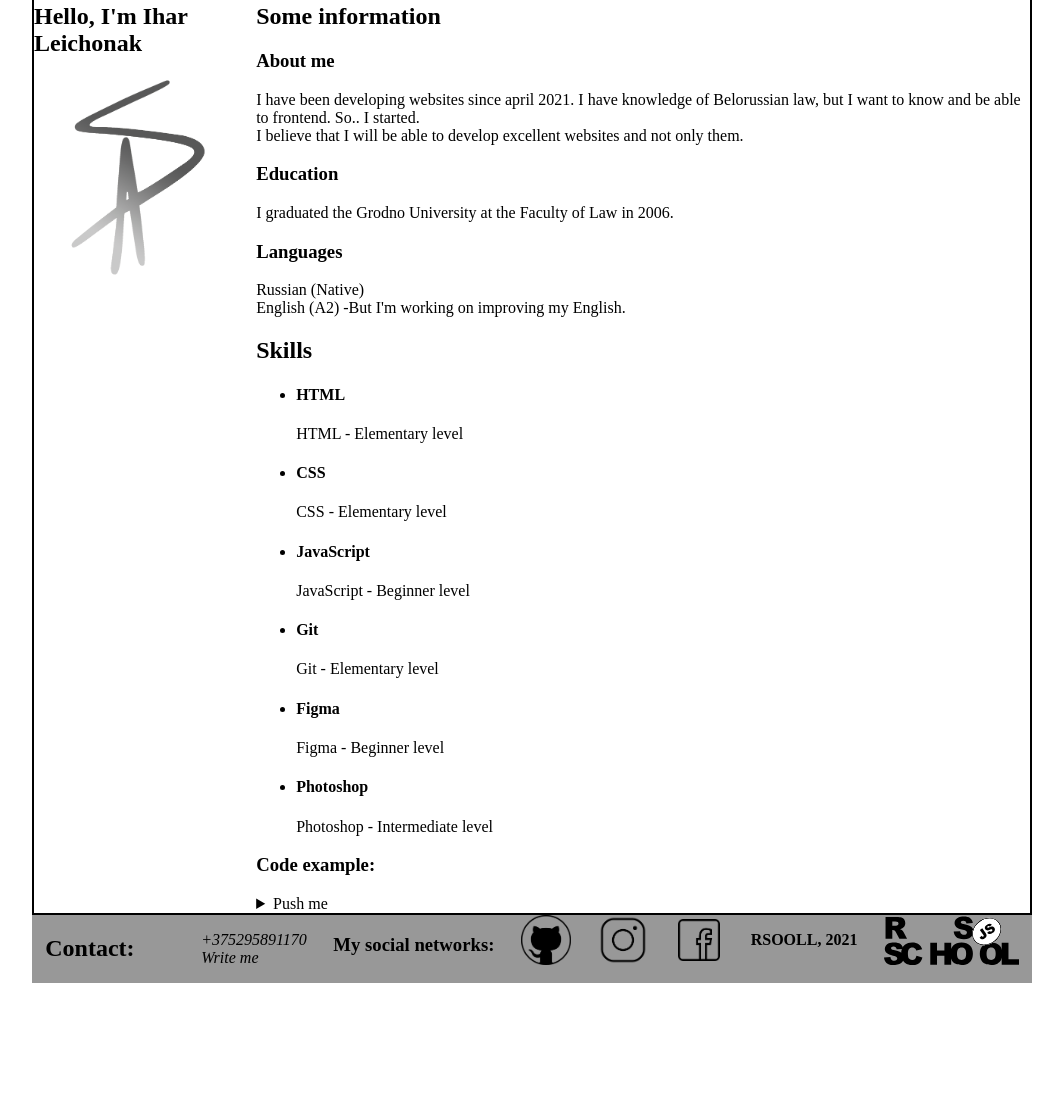
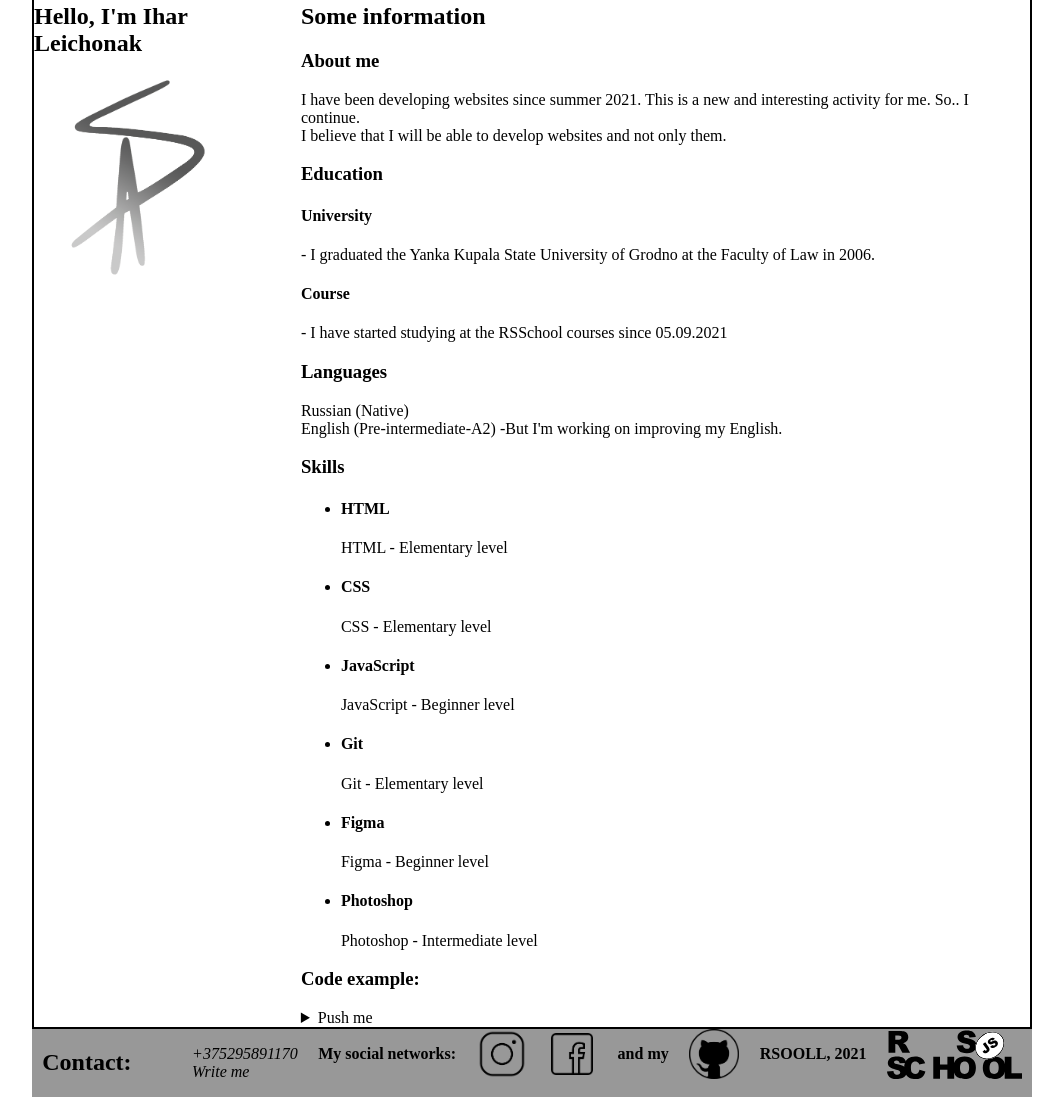
Before and after one commit to rsooll/old, a plain HTML site: page index.html in a window 1280 px wide. Shown: the part 113-1218 px from the top of the page, without its empty margins (108-1171 px from the left). Before the commit the page ends 1104 px from the top, so only its background shows below. Drawn offline with Linux system fonts and the light colour scheme.

Commit message:
refactor: change description and information

```diff
--- a/index.html
+++ b/index.html
@@ -11,9 +11,6 @@
 
 <body>
     <div id="wrapper">
-
-
-
 
         <header>
             <nav>
@@ -45,20 +42,24 @@
                 <section>
                     <div>
                         <h3 id="About">About me</h3>
-                        <p>I have been developing websites since april 2021. I have knowledge of Belorussian law,
-                            but I want to know and be able to frontend. So.. I started. <br>
-                            I believe that I will be able to develop excellent websites and not only them.</p>
+                        <p>I have been developing websites since summer 2021. This is a new and interesting activity for
+                            me. So.. I continue. <br>
+                            I believe that I will be able to develop websites and not only them.</p>
                         <h3>Education</h3>
-                        <p>I graduated the Grodno University at the Faculty of Law in 2006.</p>
+
+                        <h4>University</h4> - I graduated the Yanka Kupala State University of Grodno at the
+                        Faculty of Law in 2006.
+                        <h4>Course</h4> - I have started studying at the <a href="https://rs.school/js/">RSSchool</a>
+                        courses since 05.09.2021
+
                         <h3>Languages</h3>
-                        <p>Russian (Native) <br> English (A2) -But I'm working on improving my English. </p>
+                        <p>Russian (Native) <br> English (Pre-intermediate-A2) -But I'm working on improving my English.
+                        </p>
                     </div>
                 </section>
 
-
-
                 <section>
-                    <h2 id="Skills">Skills</h2>
+                    <h3 id="Skills">Skills</h3>
                     <ul class="skillsList">
                         <li>
                             <div>
@@ -111,23 +112,12 @@
                     </details>
                 </section>
 
-
-
-
-
             </article>
-
-
-
-
         </main>
-
-
 
         <footer>
 
             <h2 id="Contact">Contact:</h2>
-
             <ul class="ContactList">
                 <li>
                     <address><a href="tel:+375295891170">+375295891170</a></address>
@@ -137,14 +127,17 @@
                 </li>
             </ul>
 
-            <h3>My social networks:</h3>
 
-            <a href="https://github.com/rsooll" target="_blank" id="Agithub"><img src="github.png" alt="github" class="SocialIcons" id="github">
-            </a>
+            <p> <b>My social networks:</b></p>
+
             <a href="https://www.instagram.com/rsooll.i/" target="_blank"><img src="instagram.png" alt="instagram"
                     class="SocialIcons"> </a>
             <a href="https://www.facebook.com/rsooll.i" target="_blank"><img src="facebook.png" alt="facebook"
                     class="SocialIcons"> </a>
+            <p><b>and my</b></p>
+            <a href="https://github.com/rsooll" target="_blank" id="Agithub"><img src="github.png" alt="github"
+                    class="SocialIcons" id="github">
+            </a>
 
 
             <p> <b>RSOOLL, 2021</b></p>
```
